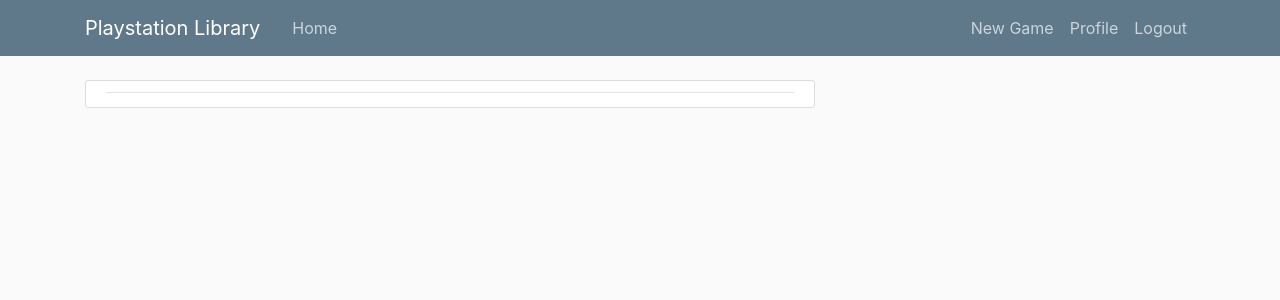
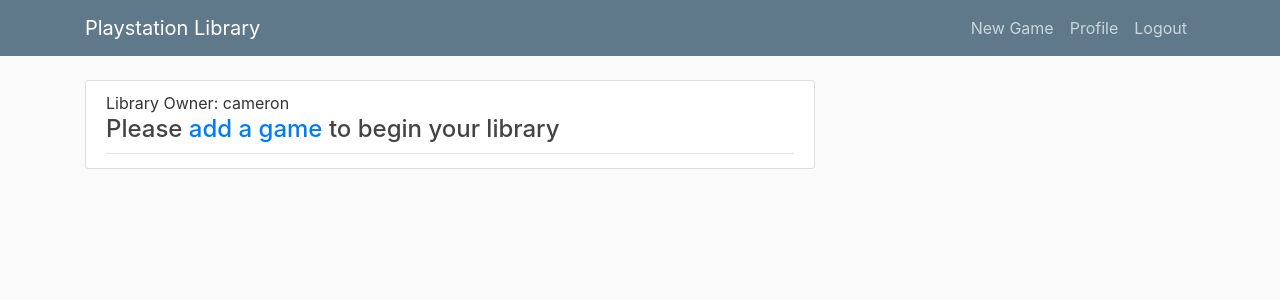
Before and after one commit to caaaamg/PS_Library, a Django app: page / in a window 1280 px wide. Shown: the top 300 px of the page. Run offline with Django 3.2, Linux system fonts and the light colour scheme; a user stored in the database is signed in; data that the repository does not hold is empty; some libraries are stand-ins or nearby versions.

Commit message:
Pre-PR Library Commit enabled box art changed models to accept this changed work flow of home.html to authenticate user before displaying library new prompts for log in and create game when required

```diff
--- a/Library/templates/Library/base.html
+++ b/Library/templates/Library/base.html
@@ -22,7 +22,6 @@
           </button>
           <div class="collapse navbar-collapse" id="navbarToggle">
             <div class="navbar-nav mr-auto">
-              <a class="nav-item nav-link" href="{% url 'Library-home' %}">Home</a>
             </div>
             <!-- Navbar Right Side -->
             <div class="navbar-nav">
--- a/Library/templates/Library/game_detail.html
+++ b/Library/templates/Library/game_detail.html
@@ -4,7 +4,7 @@
   <article class="media content-section">
     <div class="media-body">
       <div class="article-metadata">
-        <a class="mr-2" href="#">Library: {{ object.library }}</a>
+        <a class="mr-2">Game Owner: {{ object.library }}</a>
         {% if object.library == user %}
         <div>
           <a class="btn btn-secondary btn-sm mt-1 mb-1" href="{% url 'game-update' object.id %}">Update</a>
@@ -19,6 +19,7 @@
       <p>Release Date: {{ object.release_date|date:"d F Y" }} </p>
       <p>No. Players: {{ object.no_players }} </p>
       <p>Publisher: {{ object.publisher }} </p>
+      <img class="rounded" src="{{ object.box_art.url }}">
     </div>
   </article>
 {% endblock content %}
--- a/Library/templates/Library/home.html
+++ b/Library/templates/Library/home.html
@@ -5,18 +5,18 @@
         <article class="media content-section">
           <div class="media-body">
             <div class="article-metadata">
-              {% for game in games %}
-                {% if user.is_authenticated and game.library == user %}
-
-                  <a class="mr-2">Library Owner: {{ game.library }}</a>
-                  <h2><a class="article-title" href="{% url 'game-detail' game.id %}">{{ game.title }}</a></h2>
-
-                {% else %}
-
-                {% endif %}
-
-              {% endfor %}
-
+              {% if user.is_authenticated %}
+                <a class="mr-2">Library Owner: {{ user.username }}</a>
+                  {% if game.library == user %}
+                    {% for game in games %}
+                      <h2><a class="article-title" href="{% url 'game-detail' game.id %}">{{ game.title }}</a></h2>
+                    {% endfor %}
+                  {% else %}
+                    <h4>Please <a href="{% url 'game-create' %}">add a game </a>to begin your library </h4>
+                  {% endif %}
+              {% else %}
+                <h4>Please <a href="{% url 'login' %}">Log in </a>to view your library </h4>
+              {% endif %}
             </div>
           </div>
         </article>
--- a/Library/urls.py
+++ b/Library/urls.py
@@ -1,4 +1,6 @@
 from django.urls import path
+from django.conf import settings
+from django.conf.urls.static import static
 from . import views
 from . views import(
 	GameListView,
@@ -15,3 +17,6 @@
 	path('games/<int:pk>/update/', GameUpdateView.as_view(), name='game-update'),
 	path('games/<int:pk>/delete/', GameDeleteView.as_view(), name='game-delete'),
 ]
+
+if settings.DEBUG:
+    urlpatterns += static(settings.MEDIA_URL, document_root=settings.MEDIA_ROOT)
--- a/Library/views.py
+++ b/Library/views.py
@@ -21,7 +21,7 @@
 
 class GameCreateView(LoginRequiredMixin, CreateView):
 	model = Game
-	fields = ['title', 'platform', 'genre', 'release_date', 'no_players', 'publisher']
+	fields = ['title', 'platform', 'genre', 'release_date', 'no_players', 'publisher', 'box_art']
 
 
 	def form_valid(self, form):
--- a/PS_Library/settings.py
+++ b/PS_Library/settings.py
@@ -116,6 +116,8 @@
 
 USE_TZ = True
 
+DATE_INPUT_FORMATS = ('%d/%m/%Y','%Y/%m/%d')
+
 
 # Static files (CSS, JavaScript, Images)
 # https://docs.djangoproject.com/en/3.0/howto/static-files/
```
Also changed, not shown: Library/models.py (+12 -0 lines), media/box_art/fifa20.jpg (added), media/box_art/fifa20_52wVUa8.jpg (added), media/box_art/fifa20_7fNaeDq.jpg (added), media/box_art/fifa20_SLgmB6Y.jpg (added), media/box_art/fifa20_ZSOkaFQ.jpg (added), media/box_art/fifa20_a9AusDy.jpg (added), media/profile_pics/Pingu_ODGtDXM.jpg (added).
